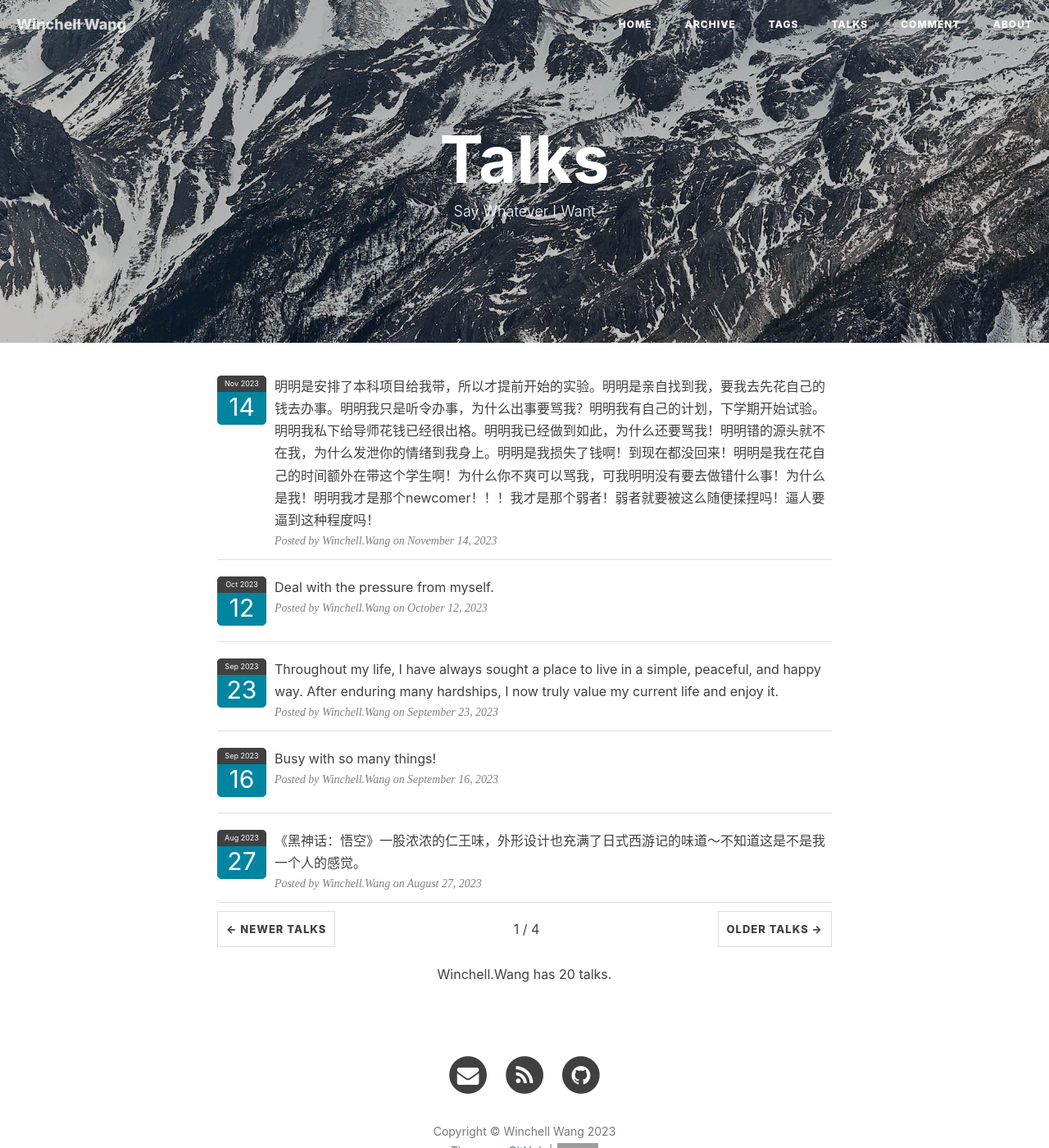
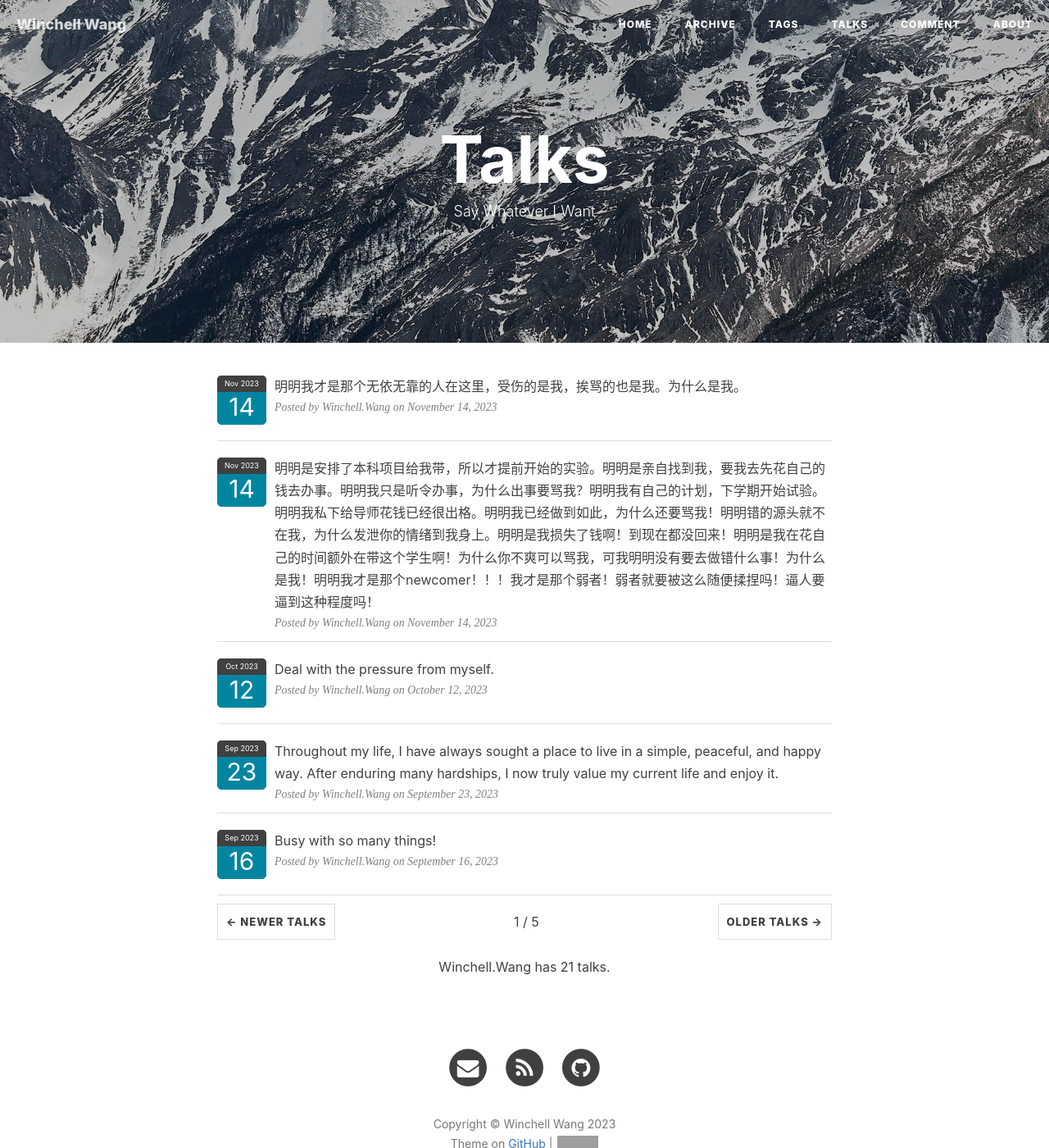
Before and after one commit to WinchellWang/winchellwang.github.io, a Jekyll site: the page built from 3talk.html, in a window 1280 px wide and 1400 px high. Shown: the whole window at 82% size. Built offline with Jekyll 4.4.1, drawn with Linux system fonts in a browser that asks for light colours; nearby versions of some CDN libraries; comment, search, counter and statistics services are not loaded; grey boxes are pictures that could not be loaded.

Commit message:
New Talk

```diff
--- a/_data/talks.yml
+++ b/_data/talks.yml
@@ -1,6 +1,9 @@
 # Template
 # - mytalk: ""
 #   talkdate: "2023-05"
+
+- mytalk: "明明我才是那个无依无靠的人在这里，受伤的是我，挨骂的也是我。为什么是我。"
+  talkdate: "2023-11-14"
 
 - mytalk: "明明是安排了本科项目给我带，所以才提前开始的实验。明明是亲自找到我，要我去先花自己的钱去办事。明明我只是听令办事，为什么出事要骂我？明明我有自己的计划，下学期开始试验。明明我私下给导师花钱已经很出格。明明我已经做到如此，为什么还要骂我！明明错的源头就不在我，为什么发泄你的情绪到我身上。明明是我损失了钱啊！到现在都没回来！明明是我在花自己的时间额外在带这个学生啊！为什么你不爽可以骂我，可我明明没有要去做错什么事！为什么是我！明明我才是那个newcomer！！！我才是那个弱者！弱者就要被这么随便揉捏吗！逼人要逼到这种程度吗！"
   talkdate: "2023-11-14"
```
